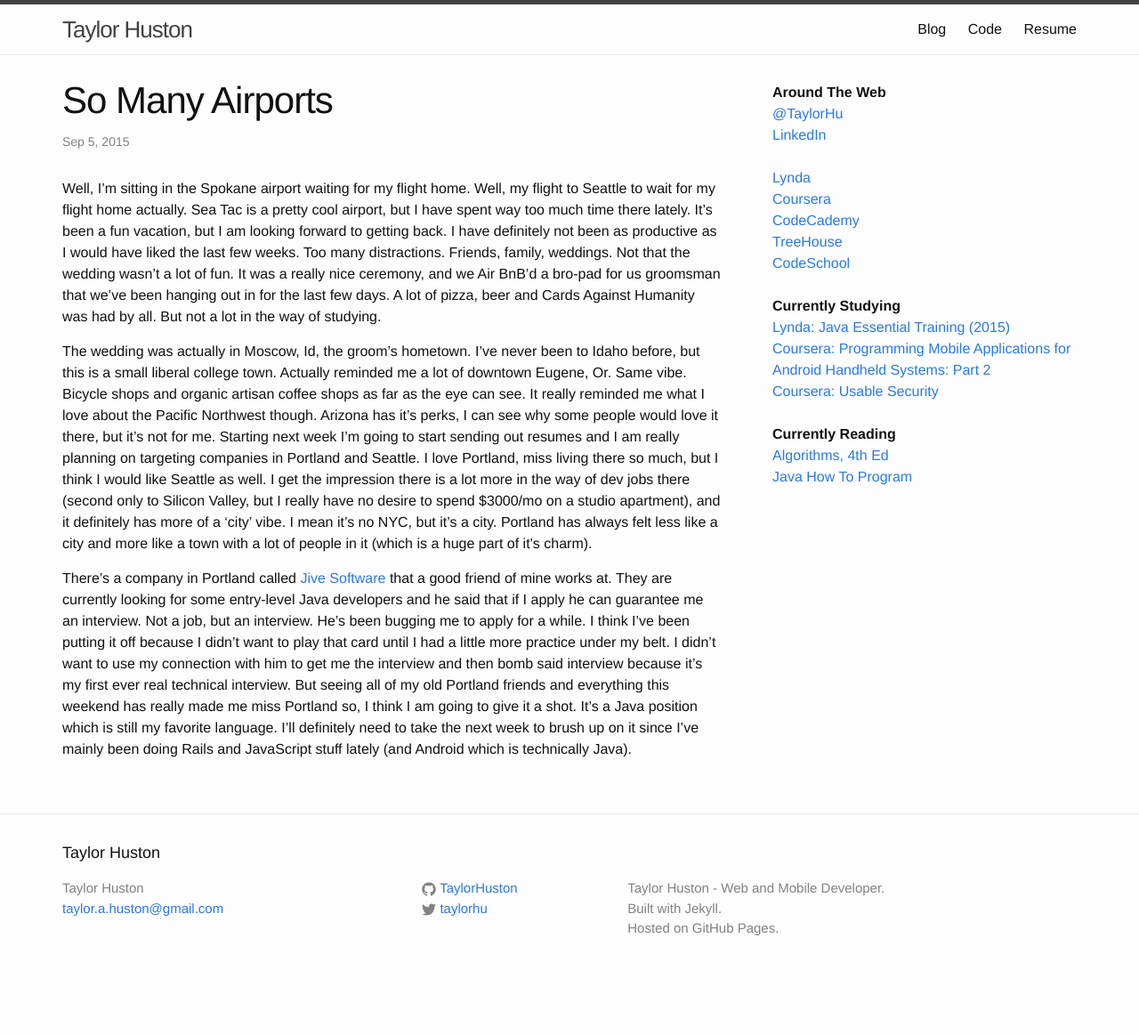
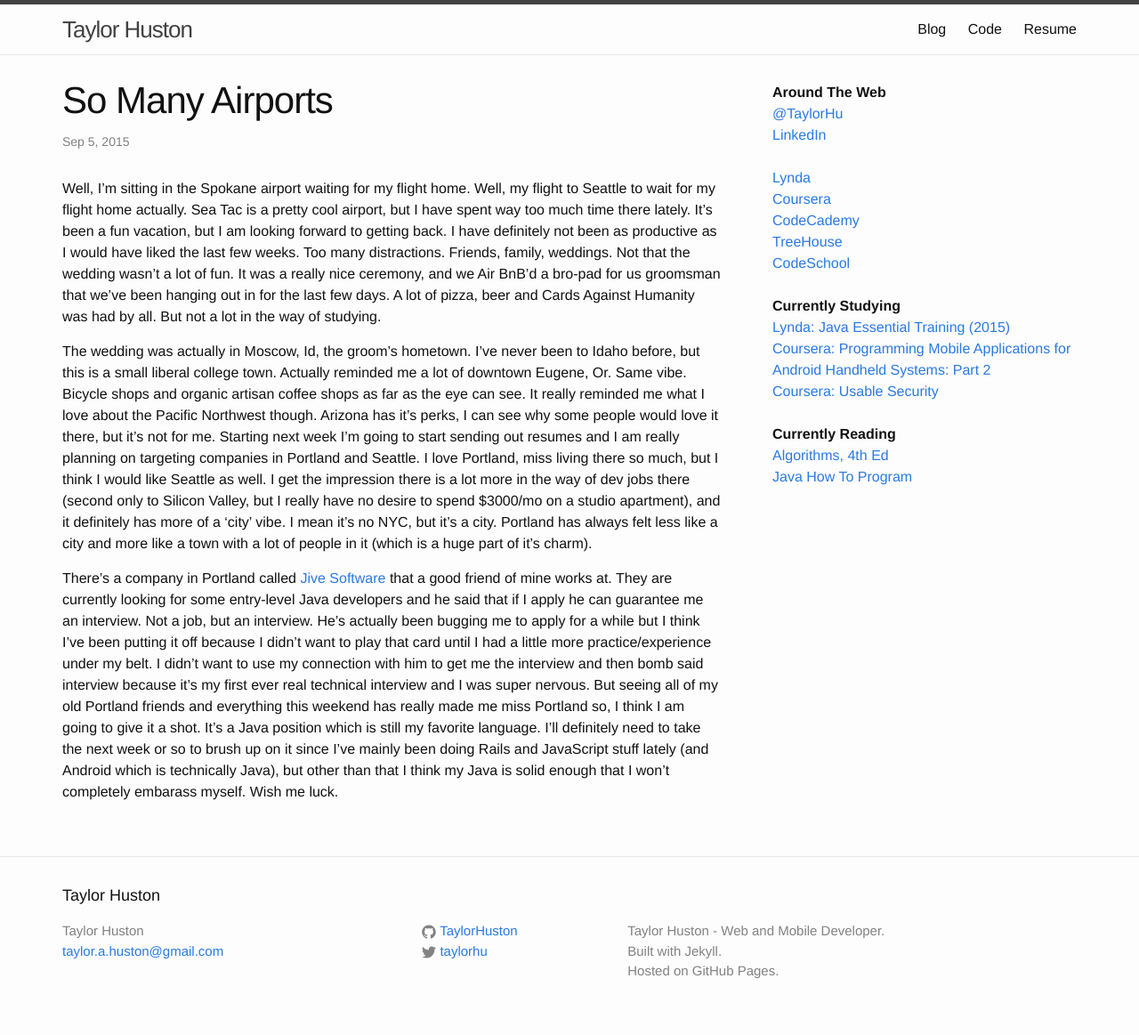
Before and after one commit to TaylorHuston/taylorhuston.github.io, a Jekyll site: the page built from _posts/2015-9-5-so-many-airports.md, in a window 1280 px wide. Shown: the whole page at 89% size. Built offline with Jekyll 4.4.1, drawn with Linux system fonts in a browser that asks for light colours; before the commit the page ends 1115 px from its top, so only the background shows below that.

Commit message:
Update So Many Airports post

```diff
--- a/_posts/2015-9-5-so-many-airports.md
+++ b/_posts/2015-9-5-so-many-airports.md
@@ -11,4 +11,4 @@ Well, I'm sitting in the Spokane airport waiting for my flight home. Well, my fl
 
 The wedding was actually in Moscow, Id, the groom's hometown. I've never been to Idaho before, but this is a small liberal college town. Actually reminded me a lot of downtown Eugene, Or. Same vibe. Bicycle shops and organic artisan coffee shops as far as the eye can see. It really reminded me what I love about the Pacific Northwest though. Arizona has it's perks, I can see why some people would love it there, but it's not for me. Starting next week I'm going to start sending out resumes and I am really planning on targeting companies in Portland and Seattle. I love Portland, miss living there so much, but I think I would like Seattle as well. I get the impression there is a lot more in the way of dev jobs there (second only to Silicon Valley, but I really have no desire to spend $3000/mo on a studio apartment), and it definitely has more of a 'city' vibe. I mean it's no NYC, but it's a city. Portland has always felt less like a city and more like a town with a lot of people in it (which is a huge part of it's charm).
 
-There's a company in Portland called <a href="https://www.jivesoftware.com/" target="_blank">Jive Software</a> that a good friend of mine works at. They are currently looking for some entry-level Java developers and he said that if I apply he can guarantee me an interview. Not a job, but an interview. He's been bugging me to apply for a while. I think I've been putting it off because I didn't want to play that card until I had a little more practice under my belt. I didn't want to use my connection with him to get me the interview and then bomb said interview because it's my first ever real technical interview. But seeing all of my old Portland friends and everything this weekend has really made me miss Portland so, I think I am going to give it a shot. It's a Java position which is still my favorite language. I'll definitely need to take the next week to brush up on it since I've mainly been doing Rails and JavaScript stuff lately (and Android which is technically Java).
+There's a company in Portland called <a href="https://www.jivesoftware.com/" target="_blank">Jive Software</a> that a good friend of mine works at. They are currently looking for some entry-level Java developers and he said that if I apply he can guarantee me an interview. Not a job, but an interview. He's actually been bugging me to apply for a while but I think I've been putting it off because I didn't want to play that card until I had a little more practice/experience under my belt. I didn't want to use my connection with him to get me the interview and then bomb said interview because it's my first ever real technical interview and I was super nervous. But seeing all of my old Portland friends and everything this weekend has really made me miss Portland so, I think I am going to give it a shot. It's a Java position which is still my favorite language. I'll definitely need to take the next week or so to brush up on it since I've mainly been doing Rails and JavaScript stuff lately (and Android which is technically Java), but other than that I think my Java is solid enough that I won't completely embarass myself. Wish me luck.
```
